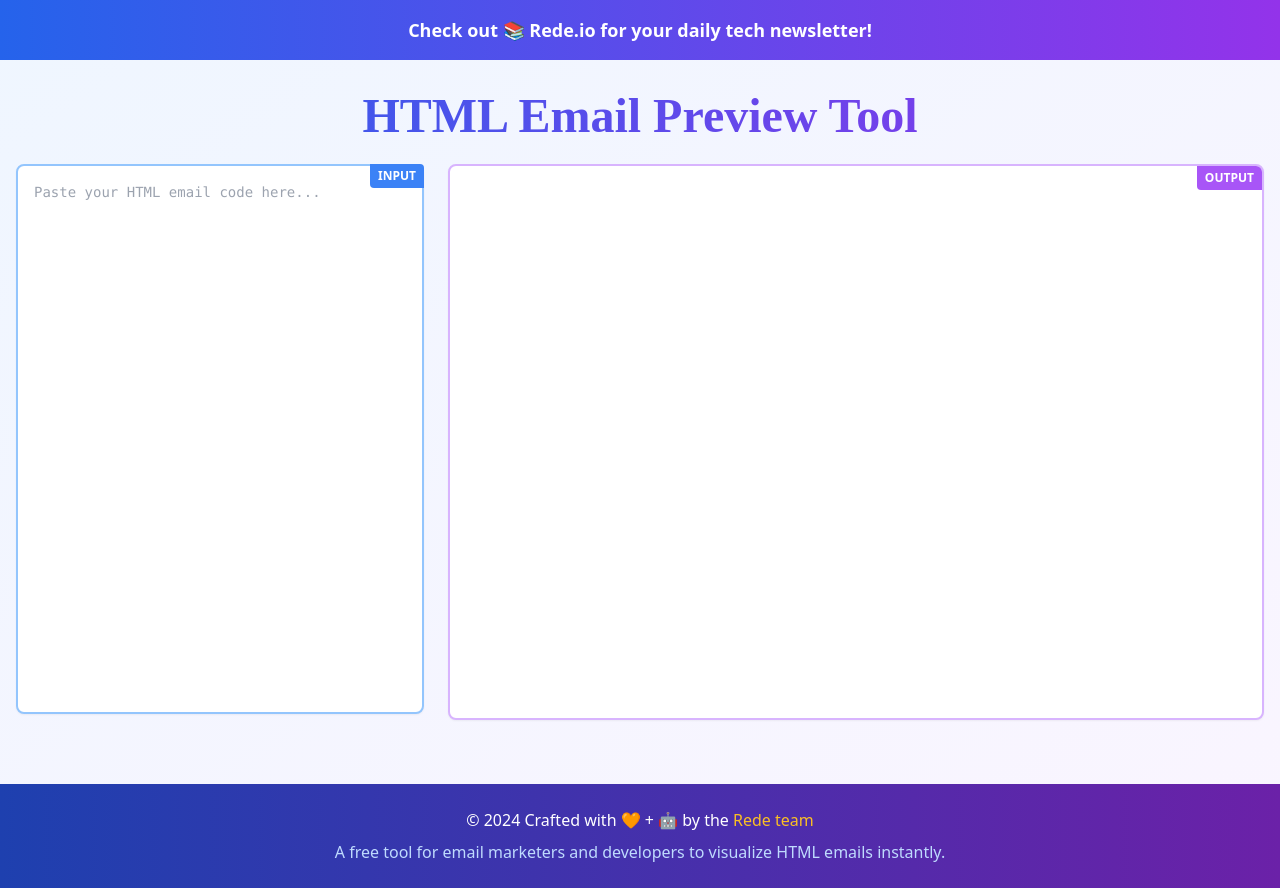
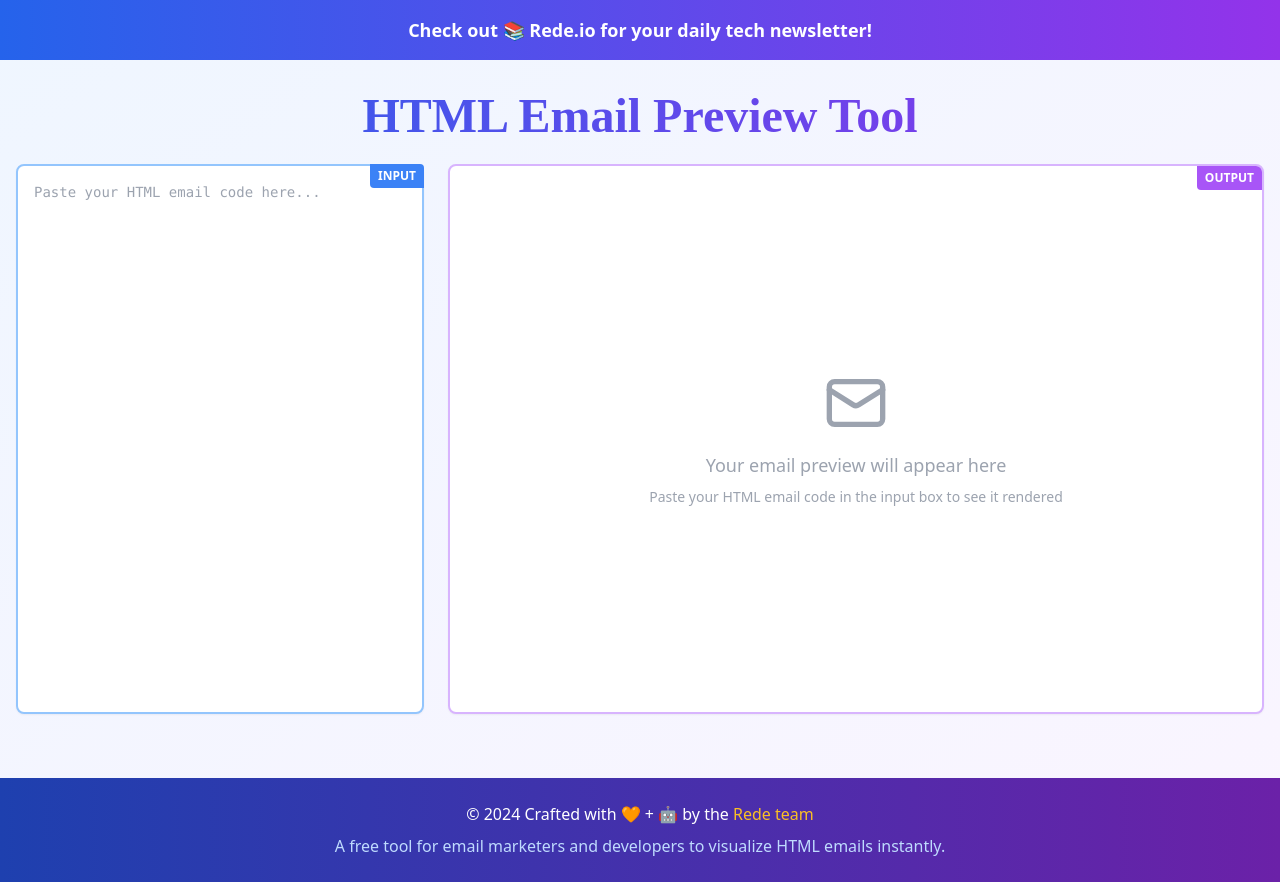
Before and after one commit to renedeanda/emailpreview.makr.io, a Next.js app: page / in a window 1280 px wide. Built offline with nearby package versions, Linux system fonts and the light colour scheme; no server answers; a web font is replaced by a local one.

Commit message:
Update page.tsx

```diff
--- a/src/app/page.tsx
+++ b/src/app/page.tsx
@@ -23,10 +23,12 @@ export default function Home() {
         const doc = iframe.contentDocument || iframe.contentWindow?.document;
         if (!doc) throw new Error('Unable to access iframe document');
 
-        // Write the new content
-        doc.open();
-        doc.write(htmlInput || '<html><body><div id="preview-content"></div></body></html>');
-        doc.close();
+        // Write the new content only if there's input
+        if (htmlInput.trim()) {
+          doc.open();
+          doc.write(htmlInput);
+          doc.close();
+        }
 
         setError(null);
       } catch (err) {
@@ -59,9 +61,9 @@ export default function Home() {
 
         <div className="flex flex-col md:flex-row gap-6 flex-grow">
           <div className="w-full md:w-1/3 flex flex-col">
-            <div className="relative flex-grow">
+            <div className="relative flex-grow flex flex-col h-[calc(100vh-250px)]">
               <textarea
-                className="w-full h-[calc(100vh-250px)] p-4 border-2 border-blue-300 rounded-lg shadow-sm focus:ring-2 focus:ring-blue-500 focus:border-blue-500 resize-none bg-white font-mono text-sm"
+                className="w-full flex-grow p-4 border-2 border-blue-300 rounded-lg shadow-sm focus:ring-2 focus:ring-blue-500 focus:border-blue-500 resize-none bg-white font-mono text-sm"
                 value={htmlInput}
                 onChange={handleInputChange}
                 placeholder="Paste your HTML email code here..."
@@ -71,7 +73,7 @@ export default function Home() {
               </div>
             </div>
           </div>
-          <div className="w-full md:w-2/3 border-2 border-purple-300 rounded-lg shadow-sm overflow-hidden bg-white relative">
+          <div className="w-full md:w-2/3 border-2 border-purple-300 rounded-lg shadow-sm overflow-hidden bg-white relative h-[calc(100vh-250px)]">
             <div className="absolute top-0 right-0 bg-purple-500 text-white px-2 py-1 rounded-bl rounded-tr text-xs font-semibold">
               OUTPUT
             </div>
@@ -80,13 +82,19 @@ export default function Home() {
                 <AlertTriangle className="h-5 w-5 mr-2 flex-shrink-0 mt-0.5" />
                 <span>{error}</span>
               </div>
-            ) : (
+            ) : htmlInput.trim() ? (
               <iframe
                 ref={iframeRef}
-                className="w-full h-[calc(100vh-250px)]"
+                className="w-full h-full"
                 title="HTML Preview"
                 sandbox="allow-scripts allow-same-origin"
               />
+            ) : (
+              <div className="h-full flex flex-col items-center justify-center text-gray-400">
+                <Mail className="h-16 w-16 mb-4" />
+                <p className="text-lg text-center">Your email preview will appear here</p>
+                <p className="text-sm text-center mt-2">Paste your HTML email code in the input box to see it rendered</p>
+              </div>
             )}
           </div>
         </div>
```
